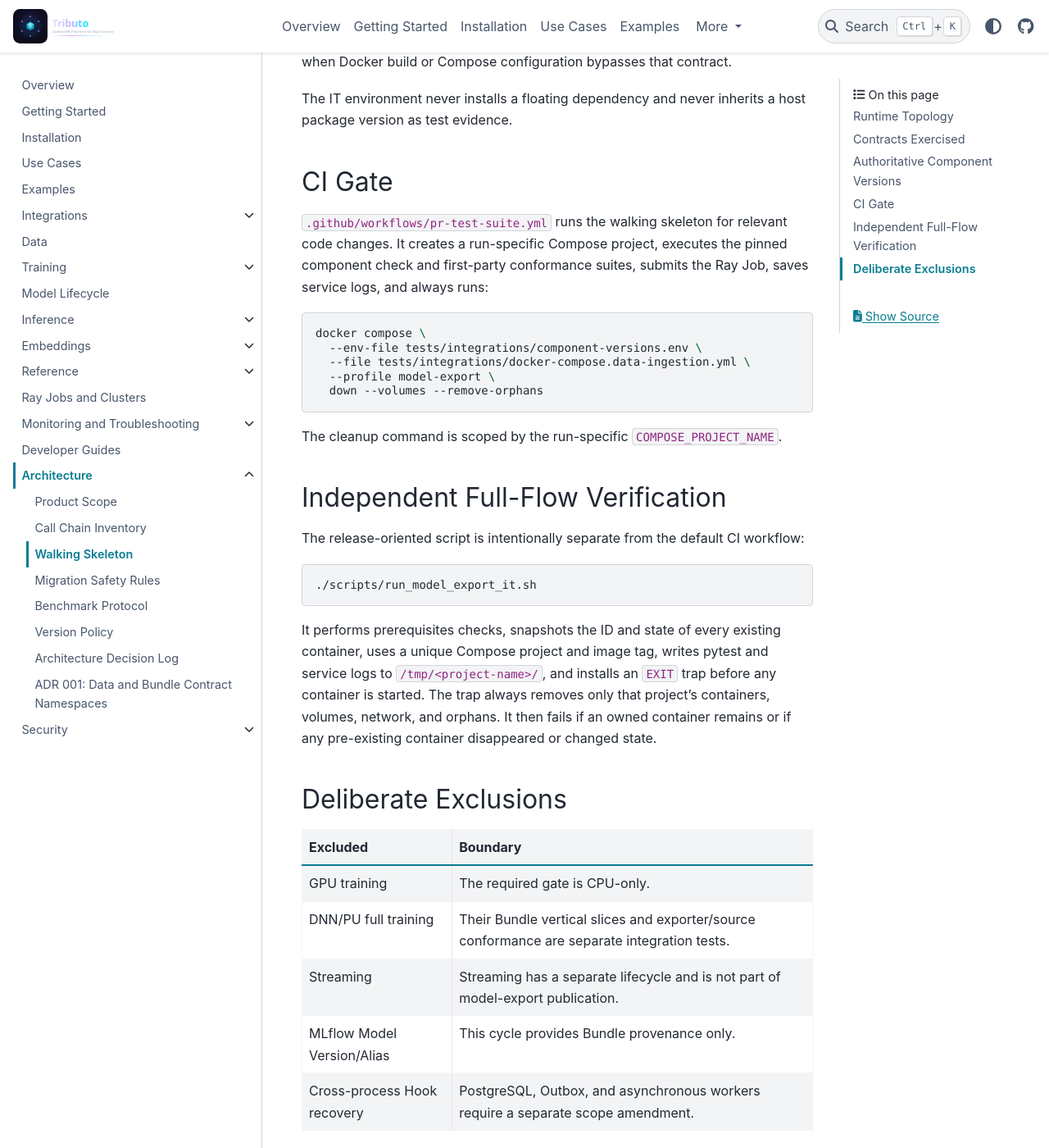
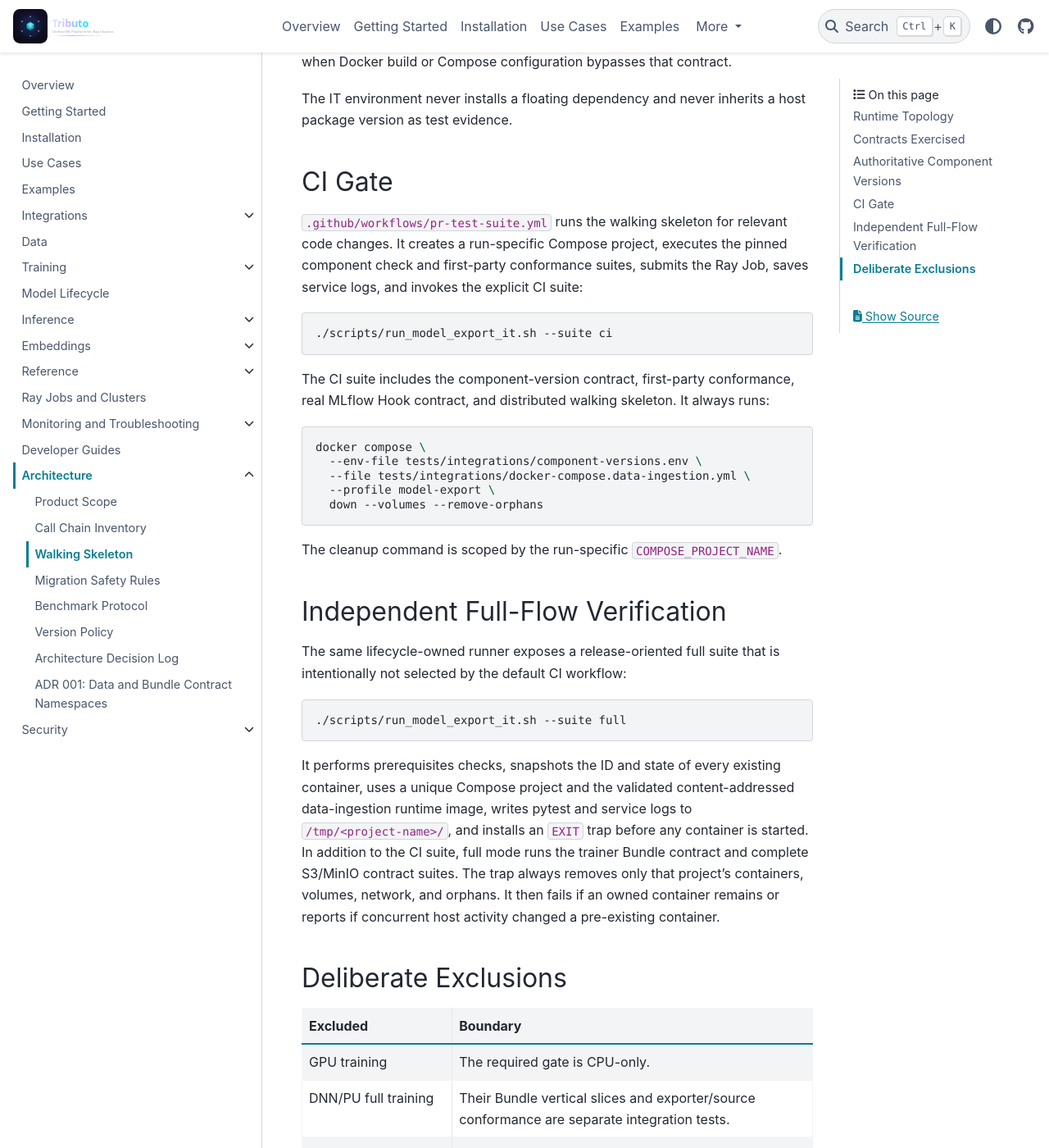
Before and after one commit to jiangxt2/Tributo, a Sphinx documentation site: the page built from docs/architecture/walking-skeleton.md, in a window 1280 px wide and 1400 px high, scrolled down 1999 px. Shown: the whole window at 82% size. Built offline with Sphinx 7.4.7 and the PyData theme 0.15.4, drawn with Linux system fonts in a browser that asks for light colours.

Commit message:
ci: isolate the model-export gate into explicit ci/full suites
Signed-off-by: jiangxt2 <jiangxt2@vip.qq.com>

````diff
--- a/docs/architecture/walking-skeleton.md
+++ b/docs/architecture/walking-skeleton.md
@@ -67,7 +67,14 @@ host package version as test evidence.
 `.github/workflows/pr-test-suite.yml` runs the walking skeleton for relevant
 code changes. It creates a run-specific Compose project, executes the pinned
 component check and first-party conformance suites, submits the Ray Job, saves
-service logs, and always runs:
+service logs, and invokes the explicit CI suite:
+
+```bash
+./scripts/run_model_export_it.sh --suite ci
+```
+
+The CI suite includes the component-version contract, first-party conformance,
+real MLflow Hook contract, and distributed walking skeleton. It always runs:
 
 ```bash
 docker compose \
@@ -81,19 +88,22 @@ The cleanup command is scoped by the run-specific `COMPOSE_PROJECT_NAME`.
 
 ## Independent Full-Flow Verification
 
-The release-oriented script is intentionally separate from the default CI
-workflow:
+The same lifecycle-owned runner exposes a release-oriented full suite that is
+intentionally not selected by the default CI workflow:
 
 ```bash
-./scripts/run_model_export_it.sh
+./scripts/run_model_export_it.sh --suite full
 ```
 
 It performs prerequisites checks, snapshots the ID and state of every existing
-container, uses a unique Compose project and image tag, writes pytest and
-service logs to `/tmp/<project-name>/`, and installs an `EXIT` trap before any
-container is started. The trap always removes only that project's containers,
-volumes, network, and orphans. It then fails if an owned container remains or
-if any pre-existing container disappeared or changed state.
+container, uses a unique Compose project and the validated content-addressed
+data-ingestion runtime image, writes pytest and service logs to
+`/tmp/<project-name>/`, and installs an `EXIT` trap before any container is
+started. In addition to the CI suite, full mode runs the trainer Bundle contract
+and complete S3/MinIO contract suites. The trap always removes only that
+project's containers, volumes, network, and orphans. It then fails if an owned
+container remains or reports if concurrent host activity changed a pre-existing
+container.
 
 ## Deliberate Exclusions
 
````
Also changed, not shown: 5 other files.
